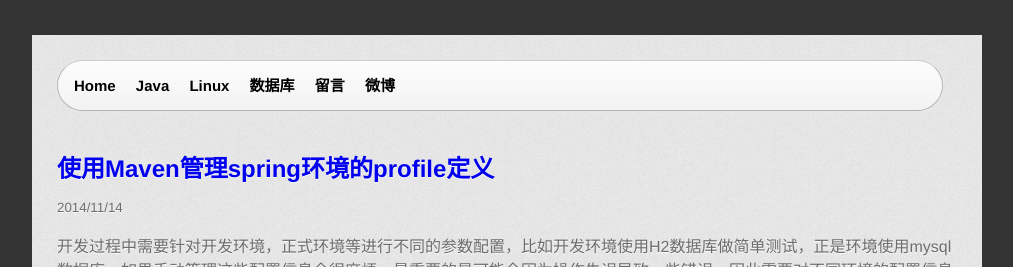
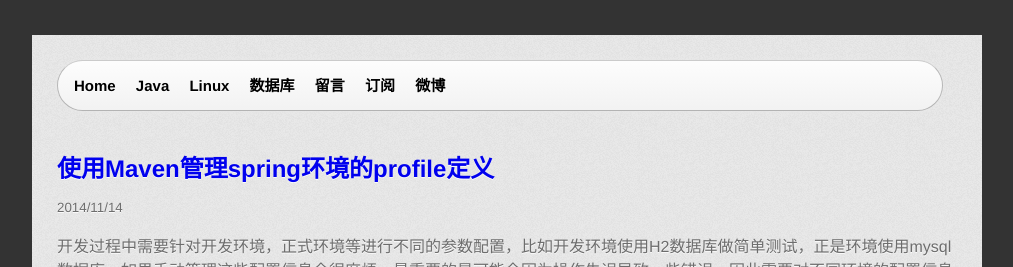
Before and after one commit to warningrc/warningrc.github.io, a Jekyll site: the page built from index.html, in a window 1280 px wide and 900 px high. Shown: the top 267 px of the window, without its empty margins (133-1146 px from the left). Built offline with Jekyll 4.4.1, drawn with Linux system fonts in a browser that asks for light colours; the list of posts is cut into pages by our own code.

Commit message:
增加订阅菜单

```diff
--- a/_includes/header.html
+++ b/_includes/header.html
@@ -6,6 +6,7 @@
       <a href="/linux/">Linux</a>
       <a href="/db/">数据库</a>
       <a href="/message.html">留言</a>
+      <a href="/feeds.all.xml">订阅</a>
       <a href="http://weibo.com/weibowarning">微博</a>
     </div>
   </section>
```
Also changed, not shown: r/images/rss.png (added).
